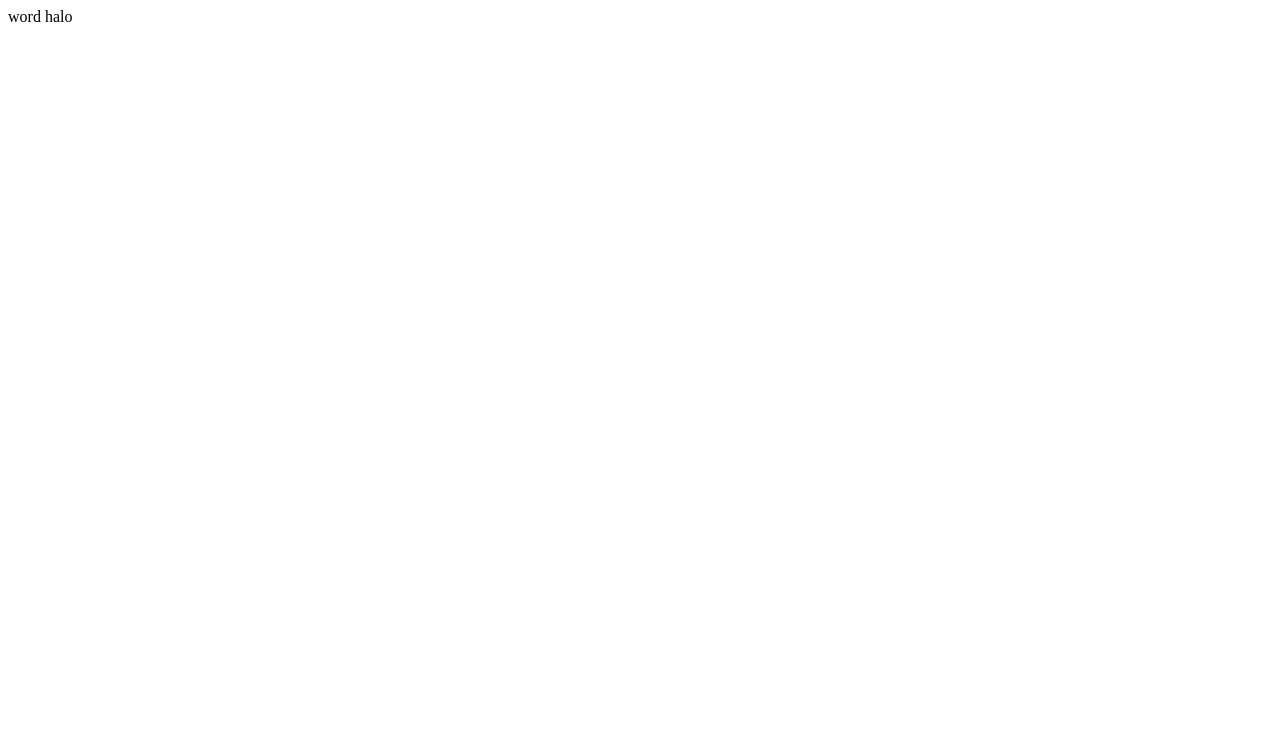
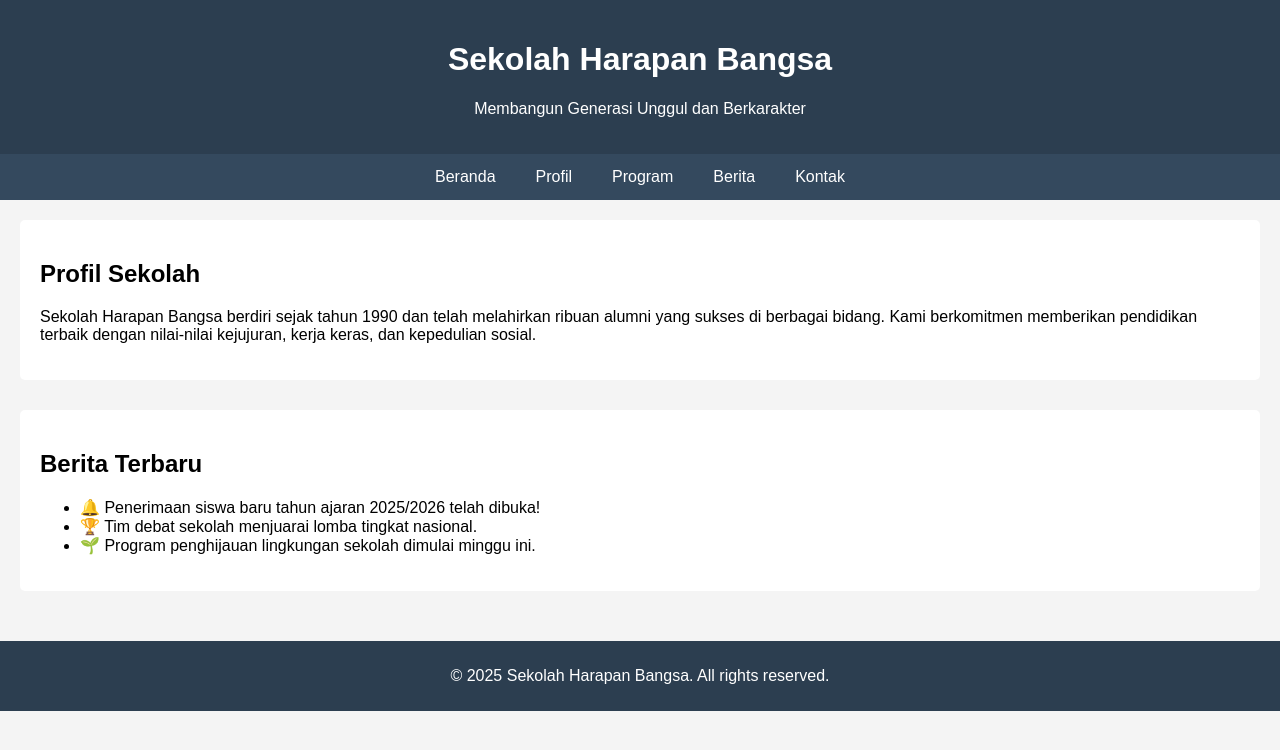
Before and after one commit to hamdanramadhan092-hub/hamdanramadhan092-hub.github.io, a plain HTML site: page index.html in a window 1280 px wide. Drawn offline with Linux system fonts and the light colour scheme.

Commit message:
Update index.html

```diff
--- a/index.html
+++ b/index.html
@@ -1 +1,86 @@
- word halo
+<!DOCTYPE html>
+<html lang="id">
+<head>
+  <meta charset="UTF-8">
+  <meta name="viewport" content="width=device-width, initial-scale=1.0">
+  <title>Website Sekolah</title>
+  <style>
+    body {
+      font-family: Arial, sans-serif;
+      margin: 0;
+      background-color: #f4f4f4;
+    }
+    header {
+      background-color: #2c3e50;
+      color: white;
+      padding: 20px;
+      text-align: center;
+    }
+    nav {
+      background-color: #34495e;
+      display: flex;
+      justify-content: center;
+    }
+    nav a {
+      color: white;
+      padding: 14px 20px;
+      text-decoration: none;
+      display: block;
+    }
+    nav a:hover {
+      background-color: #2c3e50;
+    }
+    .container {
+      padding: 20px;
+    }
+    .section {
+      margin-bottom: 30px;
+      background-color: white;
+      padding: 20px;
+      border-radius: 5px;
+    }
+    footer {
+      background-color: #2c3e50;
+      color: white;
+      text-align: center;
+      padding: 10px;
+    }
+  </style>
+</head>
+<body>
+
+  <header>
+    <h1>Sekolah Harapan Bangsa</h1>
+    <p>Membangun Generasi Unggul dan Berkarakter</p>
+  </header>
+
+  <nav>
+    <a href="#">Beranda</a>
+    <a href="#">Profil</a>
+    <a href="#">Program</a>
+    <a href="#">Berita</a>
+    <a href="#">Kontak</a>
+  </nav>
+
+  <div class="container">
+    <div class="section">
+      <h2>Profil Sekolah</h2>
+      <p>Sekolah Harapan Bangsa berdiri sejak tahun 1990 dan telah melahirkan ribuan alumni yang sukses di berbagai bidang. Kami berkomitmen memberikan pendidikan terbaik dengan nilai-nilai kejujuran, kerja keras, dan kepedulian sosial.</p>
+    </div>
+
+    <div class="section">
+      <h2>Berita Terbaru</h2>
+      <ul>
+        <li>🔔 Penerimaan siswa baru tahun ajaran 2025/2026 telah dibuka!</li>
+        <li>🏆 Tim debat sekolah menjuarai lomba tingkat nasional.</li>
+        <li>🌱 Program penghijauan lingkungan sekolah dimulai minggu ini.</li>
+      </ul>
+    </div>
+  </div>
+
+  <footer>
+    <p>&copy; 2025 Sekolah Harapan Bangsa. All rights reserved.</p>
+  </footer>
+
+</body>
+</html>
```
